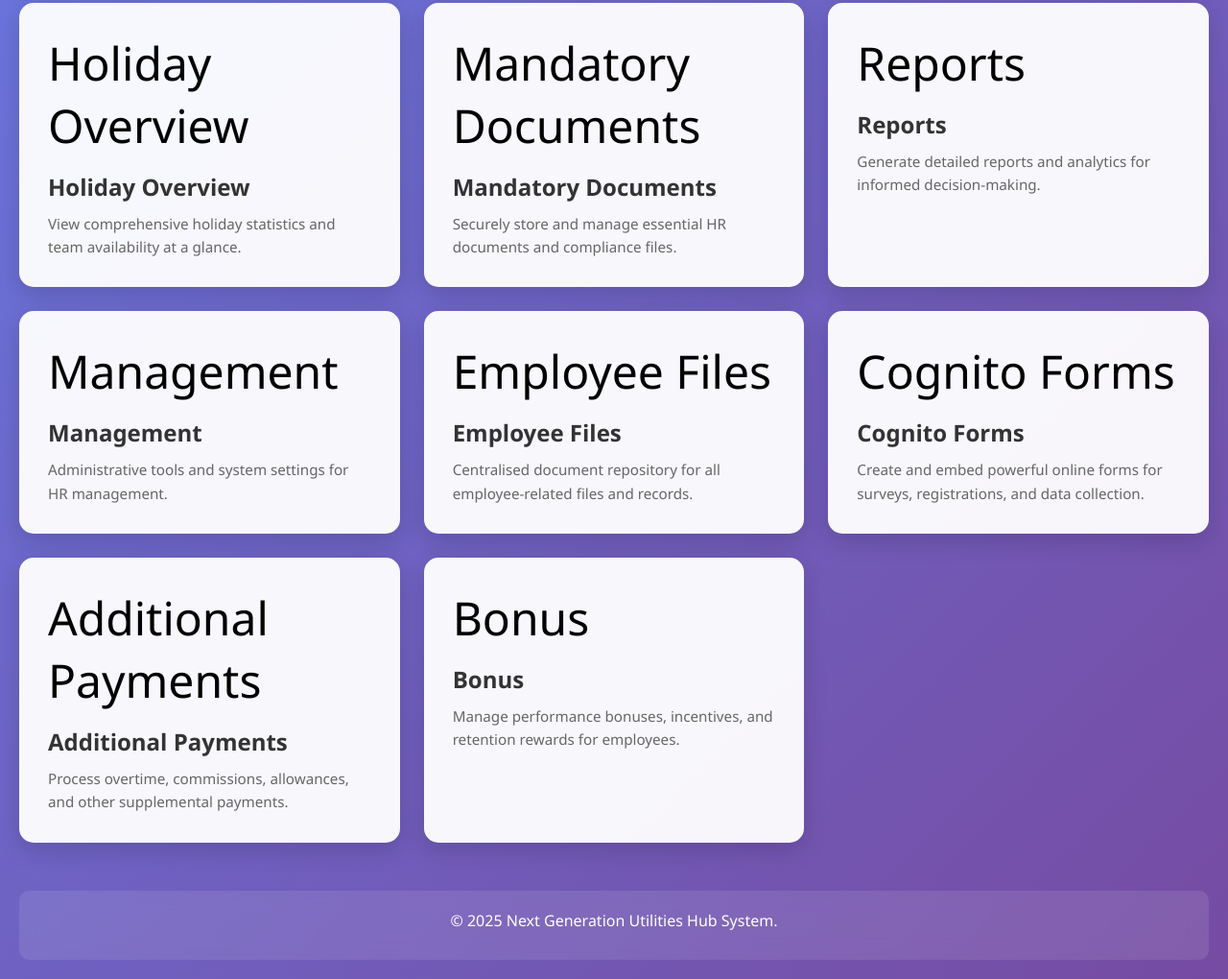
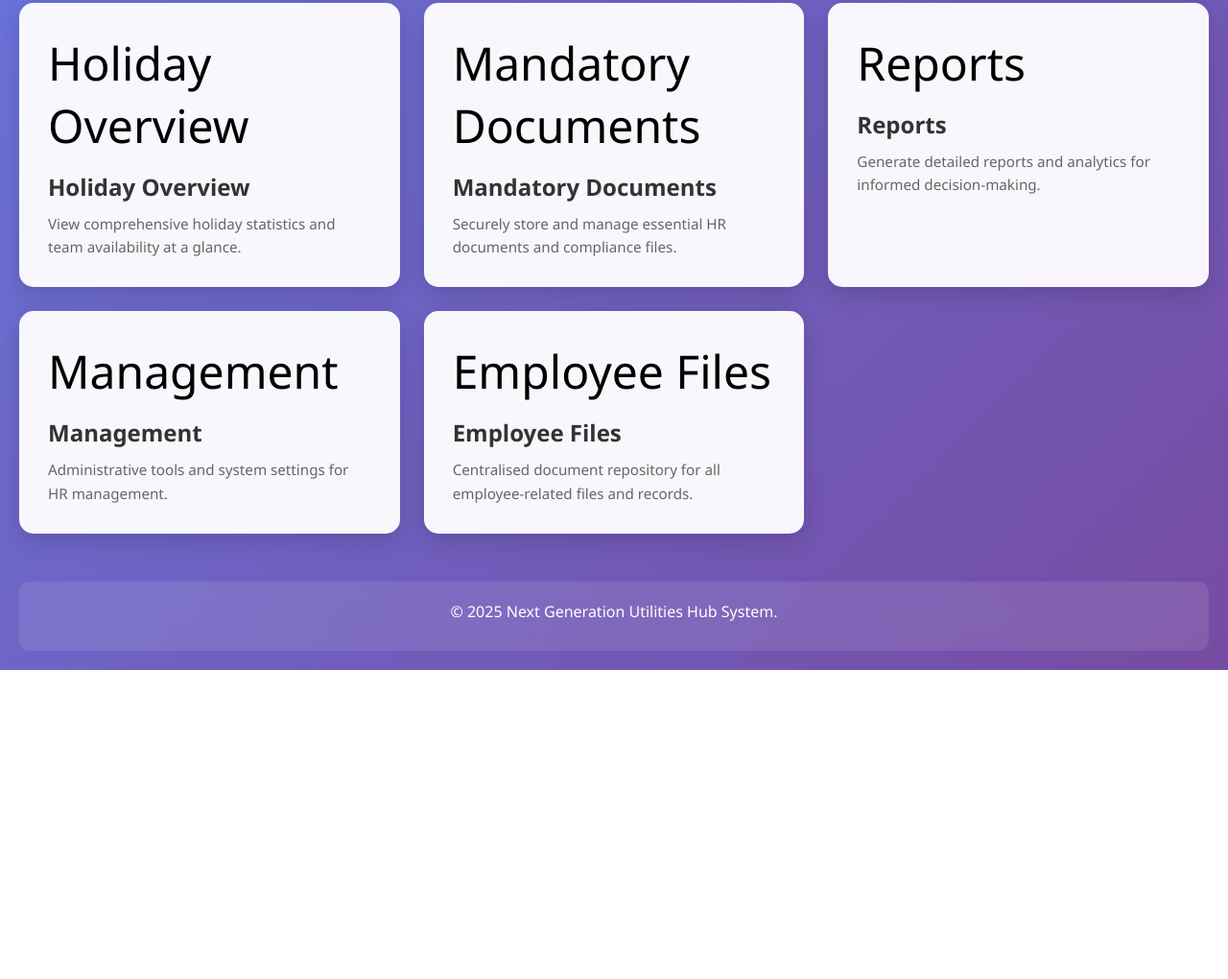
Before and after one commit to meteringbooking-cmd/NGUhrs, a plain HTML site: page index.html in a window 1280 px wide. Shown: the part 613-1633 px from the top of the page at 96% size. After the commit the page ends 1311 px from the top, so only its background shows below. Drawn offline with Linux system fonts and the light colour scheme.

Commit message:
Update index.html

```diff
--- a/index.html
+++ b/index.html
@@ -283,27 +283,6 @@
                 <h2 class="module-title">Employee Files</h2>
                 <p class="module-description">Centralised document repository for all employee-related files and records.</p>
             </div>
-
-            <!-- NEW MODULES BELOW -->
-
-            <div class="module-card" onclick="navigateToModule('cognitoforms')">
-                <span class="module-icon">Cognito Forms</span>
-                <h2 class="module-title">Cognito Forms</h2>
-                <p class="module-description">Create and embed powerful online forms for surveys, registrations, and data collection.</p>
-            </div>
-
-            <div class="module-card" onclick="navigateToModule('additionalpayments')">
-                <span class="module-icon">Additional Payments</span>
-                <h2 class="module-title">Additional Payments</h2>
-                <p class="module-description">Process overtime, commissions, allowances, and other supplemental payments.</p>
-            </div>
-
-            <div class="module-card" onclick="navigateToModule('bonus')">
-                <span class="module-icon">Bonus</span>
-                <h2 class="module-title">Bonus</h2>
-                <p class="module-description">Manage performance bonuses, incentives, and retention rewards for employees.</p>
-            </div>
-
         </div>
 
         <footer>
```
